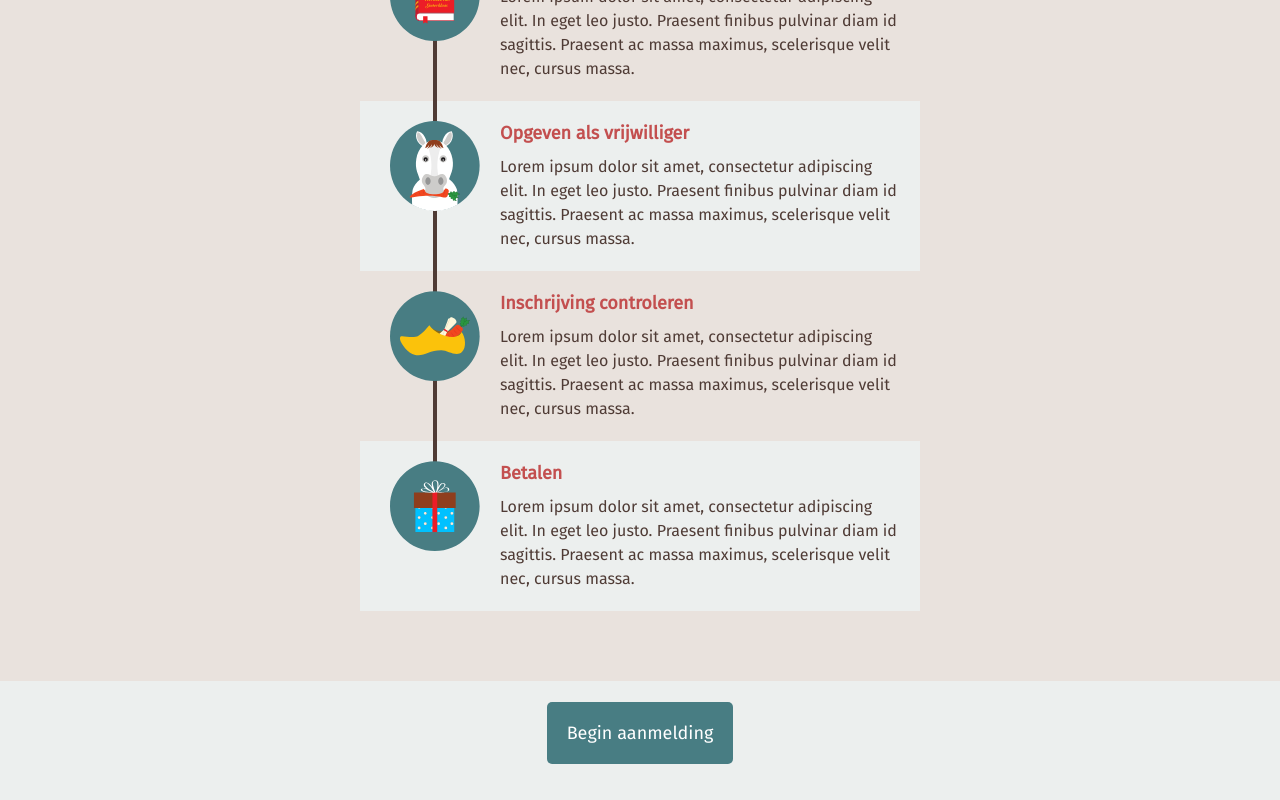
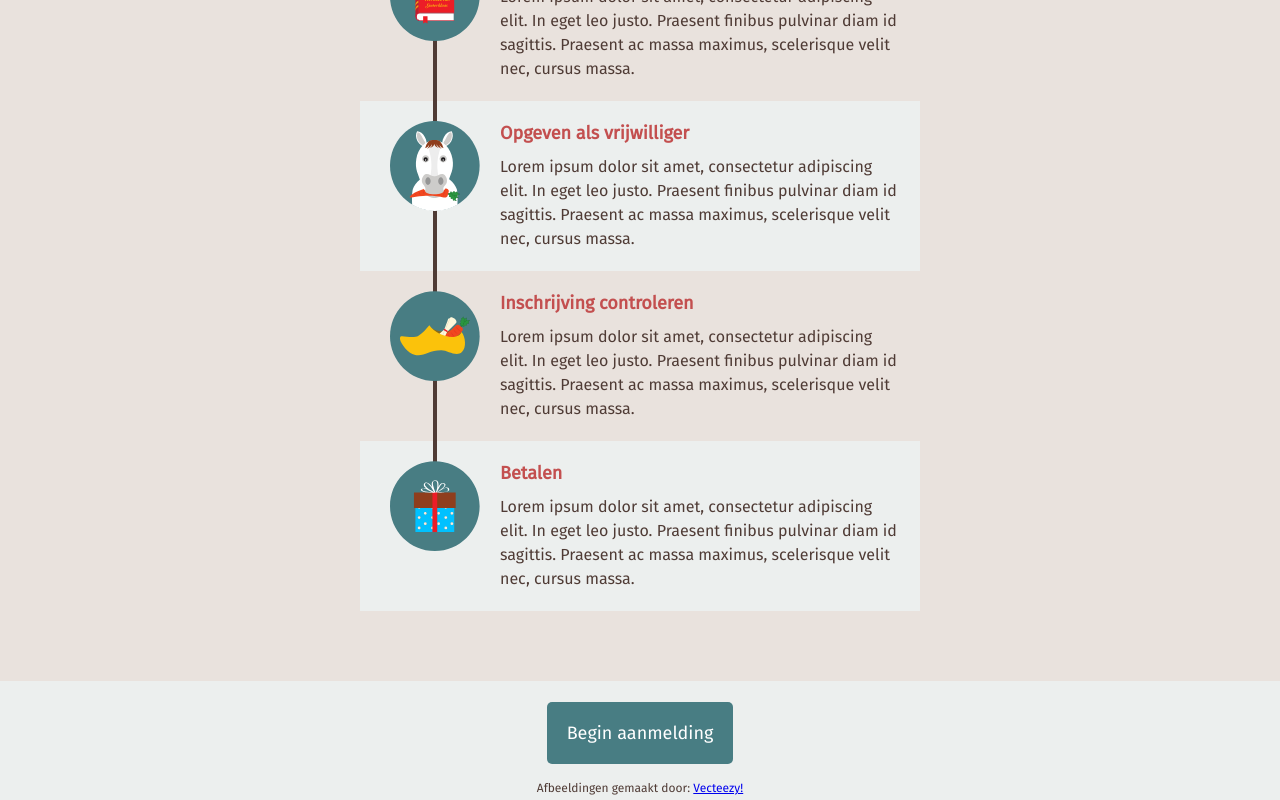
Before and after one commit to jcdekoning/sinterklaas, a React (Create React App) app in the folder registratie/: page / in a window 1280 px wide. Shown: the part 711-1511 px from the top of the page. Before the commit the page ends 1487 px from the top, so only its background shows below. Built offline with nearby package versions, Linux system fonts and the light colour scheme.

Commit message:
Fix privacy verklaring

```diff
--- a/registratie/src/App.tsx
+++ b/registratie/src/App.tsx
@@ -31,6 +31,7 @@ const App = () => {
               <Route path="/error" component={ErrorPage} />
               <Route component={Intro} />
             </Switch>
+            <p style={{ textAlign: "center", fontSize: '12px' }}>Afbeeldingen gemaakt door: <a href="https://www.vecteezy.com" target="_blank" rel="noopener noreferrer">Vecteezy!</a></p>
           </ScrollToTop>
         </Router>
       </FormProvider>
--- a/registratie/src/steps/Stap4.tsx
+++ b/registratie/src/steps/Stap4.tsx
@@ -44,7 +44,7 @@ const mapFormStateToApiData = (state: FormState): Inschrijving => {
     }),
     vrijwilliger: stap3.vrijwilliger,
     commentaar: stap4.commentaar,
-    privacyverklaring: stap4.privacyverklaring === "akkoord"
+    privacyverklaring: stap4.privacyverklaring === "true"
   }
 }
 
```
